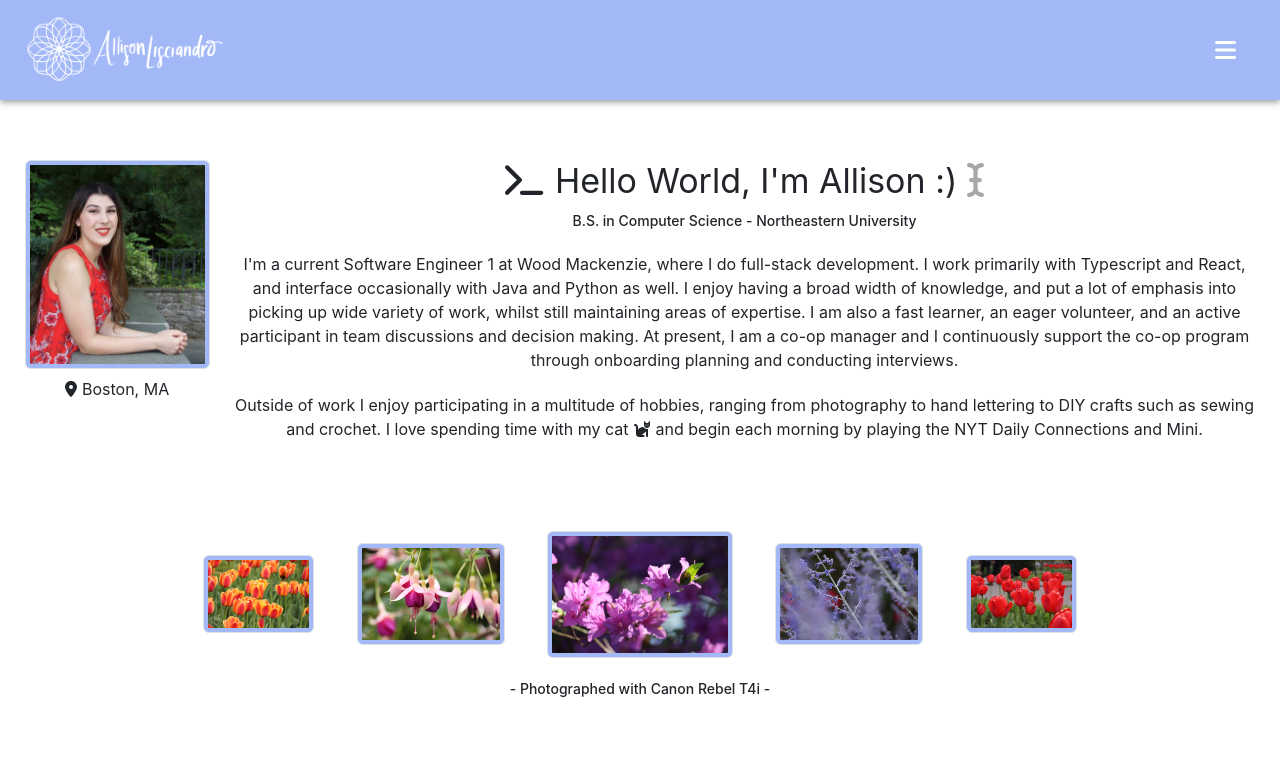
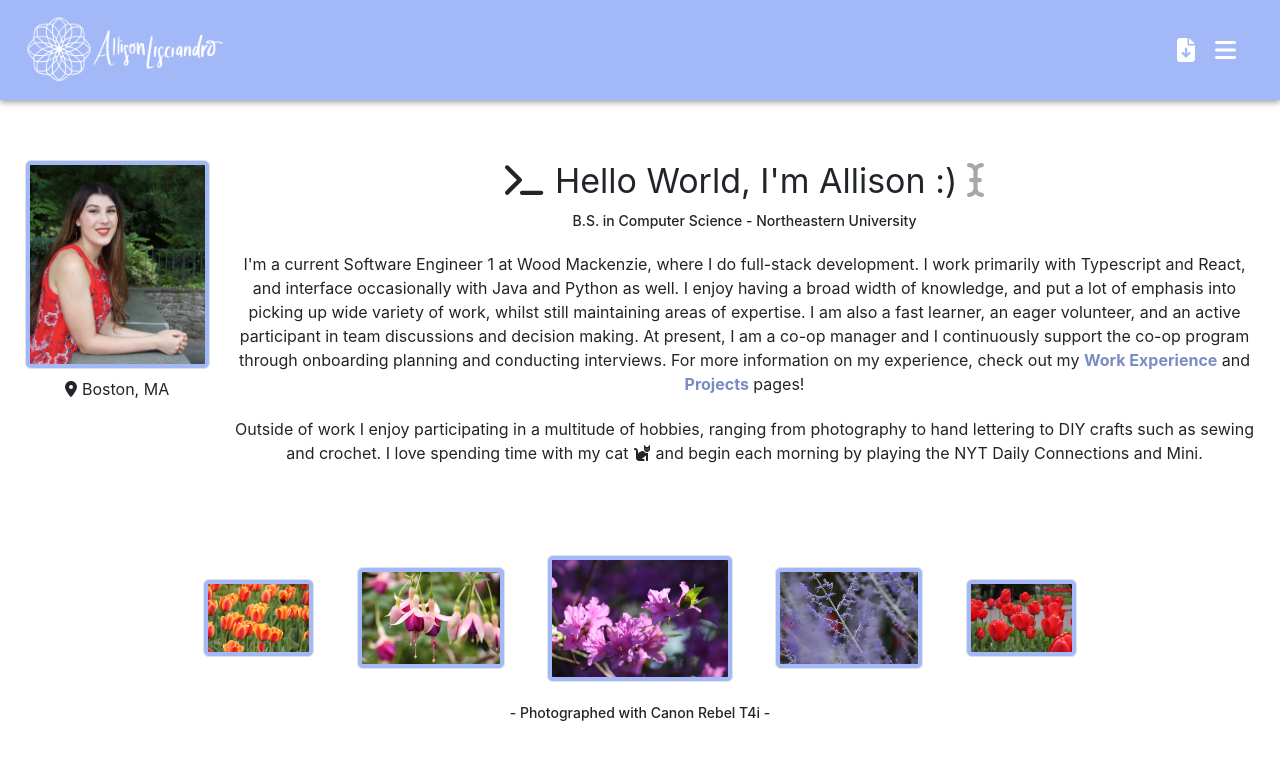
Before and after one commit to lisciandro-a/personal-site-revamp, a React (Create React App) app: page /about-me in a window 1280 px wide. Shown: the top 760 px of the page. Built offline with nearby package versions, Linux system fonts and the light colour scheme.

Commit message:
make some links more obvious

```diff
--- a/src/components/Navigation.js
+++ b/src/components/Navigation.js
@@ -1,6 +1,6 @@
-import { AppBar, Toolbar, Container } from "@mui/material";
+import { AppBar, Toolbar, Container, Tooltip } from "@mui/material";
 import { FontAwesomeIcon } from "@fortawesome/react-fontawesome";
-import { faBars } from "@fortawesome/free-solid-svg-icons";
+import { faBars, faFileDownload } from "@fortawesome/free-solid-svg-icons";
 import mandala from '../mandalaLogo.png';
 import NavDrawer from "./NavDrawer";
 import { useState } from "react";
@@ -11,11 +11,16 @@ function Navigation() {
     return (
         <AppBar position="static" color="periwinkle" sx={{marginBottom: "40px"}}>
             <Toolbar disableGutters>
-                <Container sx={{ justifyContent: "left", padding: "0px", margin: "0px" }} >
-                    <img src={mandala} height="100px" style={{ paddingTop: "10px", paddingBottom: "10px", float: "left"}}/>
+                <Container sx={{ justifyContent: "left", padding: "0px", margin: "0px" }}>
+                    <a href='/'><img src={mandala} height="100px" style={{ paddingTop: "10px", paddingBottom: "10px", float: "left"}}/></a>
                 </Container>
                 <Container>
                     <FontAwesomeIcon cursor='pointer' onClick={() => setDrawerOpen(true)} icon={faBars} size="xl" color="white" style={{ marginRight: "20px",  float: "right" }}/>
+                        <a href='/LisciandroResume100223.pdf' download={'AllisonLisciandroResume.pdf'}>
+                            <Tooltip title='Download resume'>
+                                <FontAwesomeIcon icon={faFileDownload} size="xl" color="white" style={{ marginRight: "20px",  float: "right" }}/>
+                            </Tooltip>
+                        </a>
                     <NavDrawer open={drawerOpen} setOpen={setDrawerOpen}/>
                 </Container>
             </Toolbar>
--- a/src/pages/AboutMe/AboutMe.js
+++ b/src/pages/AboutMe/AboutMe.js
@@ -51,7 +51,7 @@ function AboutMe() {
                         <br className="break"/>
 
                         <Typography variant='body1' marginTop='2%'>
-                            I'm a current Software Engineer 1 at Wood Mackenzie, where I do full-stack development. I work primarily with Typescript and React, and interface occasionally with Java and Python as well. I enjoy having a broad width of knowledge, and put a lot of emphasis into picking up wide variety of work, whilst still maintaining areas of expertise. I am also a fast learner, an eager volunteer, and an active participant in team discussions and decision making. At present, I am a co-op manager and I continuously support the co-op program through onboarding planning and conducting interviews.
+                            I'm a current Software Engineer 1 at Wood Mackenzie, where I do full-stack development. I work primarily with Typescript and React, and interface occasionally with Java and Python as well. I enjoy having a broad width of knowledge, and put a lot of emphasis into picking up wide variety of work, whilst still maintaining areas of expertise. I am also a fast learner, an eager volunteer, and an active participant in team discussions and decision making. At present, I am a co-op manager and I continuously support the co-op program through onboarding planning and conducting interviews. For more information on my experience, check out my <a href='/work-experience' className="pageLinks">Work Experience</a> and <a href='/projects' className="pageLinks">Projects</a> pages!
                         </Typography>
 
                         <Typography variant='body1' paddingTop='2%'>
--- a/src/pages/AboutMe/aboutMe.css
+++ b/src/pages/AboutMe/aboutMe.css
@@ -1,5 +1,11 @@
 .break {
     display: none;
+}
+
+.pageLinks {
+    color: #7a8cc4;
+    text-decoration: none;
+    font-weight: bold;
 }
 
 @media only screen and (max-width: 768px) {
```
